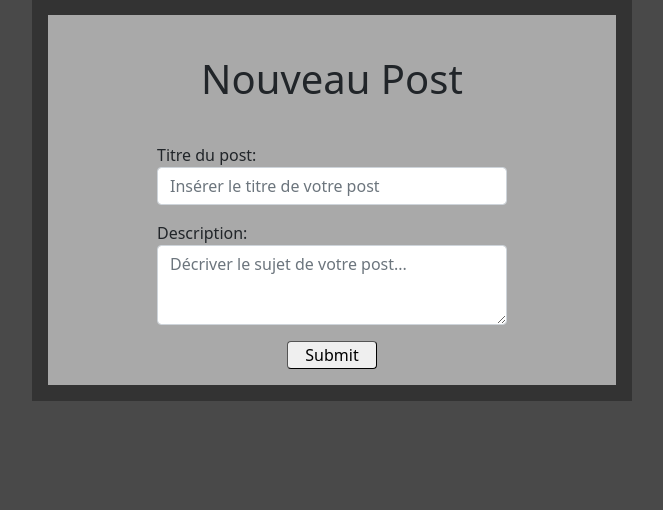
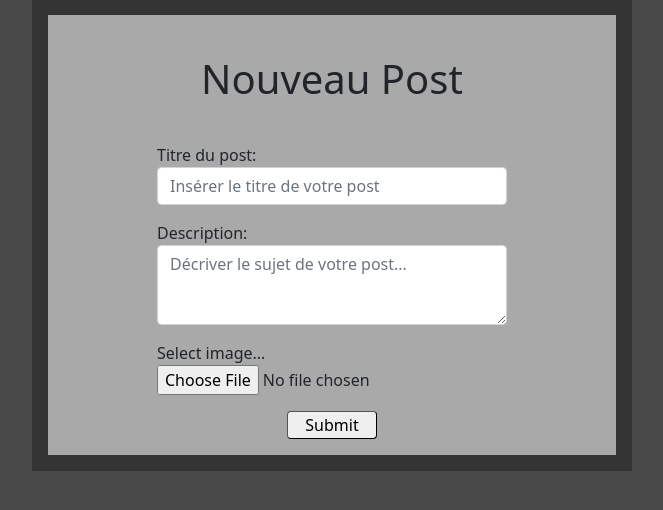
Before and after one commit to rouxmi/Bird-Democratie-Participative, a Flask app: page /sub/1/creationpost in a window 1280 px wide. Shown: the part 223-733 px from the top of the page, without its empty margins (308-971 px from the left). Run offline with Flask 2, Linux system fonts and the light colour scheme; data comes from the database, SQL or seed files in the repository.

Commit message:
ajout de la possibilité de poster une photo dans le post

```diff
--- a/app.py
+++ b/app.py
@@ -3,13 +3,27 @@ from sqlite3.dbapi2 import Cursor
 import os
 from flask import Flask, render_template, request, url_for,redirect,flash,session
 import datetime
-
+from werkzeug.utils import secure_filename
 
 app = Flask(__name__)
 app.config["SESSION_PERMANENT"]=False
 app.config["SESSION_TYPE"]="file_system"
+app.config["IMAGE_UPLOADS"] = "static/img/uploads"
+app.config["ALLOWED_IMAGE_EXTENSIONS"] = ["JPEG", "JPG", "PNG", "GIF"]
+
 app.secret_key=os.urandom(12)
 
+def allowed_image(filename):
+
+    if not "." in filename:
+        return False
+
+    ext = filename.rsplit(".", 1)[1]
+
+    if ext.upper() in app.config["ALLOWED_IMAGE_EXTENSIONS"]:
+        return True
+    else:
+        return False
 
 @app.route('/')
 def login():
@@ -183,16 +197,30 @@ def postsub(id):
      description = request.form['description']
      db = sqlite3.connect('database.db')
      cursor = db.cursor()
-     cursor.execute(""" SELECT description FROM subs WHERE numéro_projet=?""",(id,))
-     test=cursor.fetchall()
-     if test!=[]:
+     if request.method=='POST':
           cursor.execute("INSERT INTO posts(id_sub,titre,description,date_creation,ratio) values(?,?,?,?,?)",(id,titre,description,datetime.date.today(),0))
+          cursor.execute("SELECT max(id_post) FROM posts")
+          idpost=cursor.fetchall()
           db.commit()
           db.close()
-          return redirect('/')
-     else:
-          db.close()
-          return redirect('/')
+          if "image" in request.files:
+               image = request.files["image"]
+               split_tup = os.path.splitext(image.filename)
+               file_extension = split_tup[1]
+               if image.filename == "":
+                    print("pas de nom")
+                    return redirect('/sub/'+str(id)+'/creationpost')
+
+               if allowed_image(image.filename):
+                    image.save(os.path.join(app.config["IMAGE_UPLOADS"], str(idpost[0][0])+str(file_extension)))
+                    print("image sauvegardé")
+                    return redirect('/sub/'+str(id)+'/creationpost')
+
+               else:
+                    print("type de fichier non supporté")
+                    return redirect('/sub/'+str(id)+'/creationpost')
+          return redirect('/sub/'+str(id)+'/creationpost')
+     return render_template('newpost.html')
 
 
 
--- a/templates/newpost.html
+++ b/templates/newpost.html
@@ -27,7 +27,7 @@
 <body>
     <div class="box">
         <h1>Nouveau Post</h1>
-        <form action="{{url_for('postsub',id = data)}}" method = "POST">
+        <form action="{{url_for('postsub',id = data)}}" method = "POST" enctype="multipart/form-data">
             <p>
                 <label for="titre">Titre du post:</label>
                 <input type="text" class = "form-control" name="titre" placeholder="Insérer le titre de votre post" required minlength='1' maxlength='200'>
@@ -36,6 +36,11 @@
             <p>
                 <label for="description">Description:</label>
                 <textarea type="text" class = "form-control" name="description" rows="20" placeholder="Décriver le sujet de votre post..." required minlength='1' maxlength='5000' style="height: 80px"></textarea>
+            </p>
+            <p>
+              <label class="custom-file-label" for="image">Select image...</label>
+              <input type="file" class="custom-file-input" name="image" id="image">
+
             </p>
             <p>
                 <input type= "submit" value="Submit" style="margin-left: auto;
```
